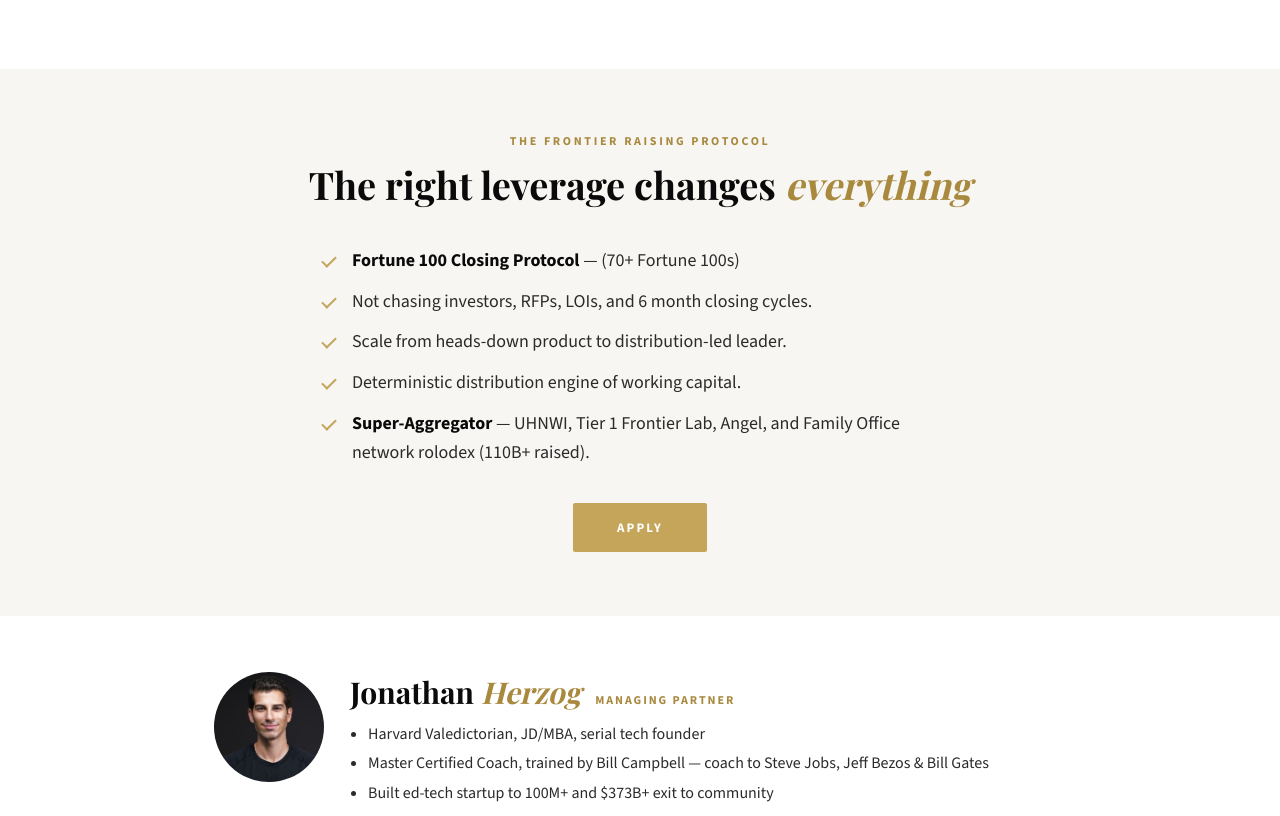
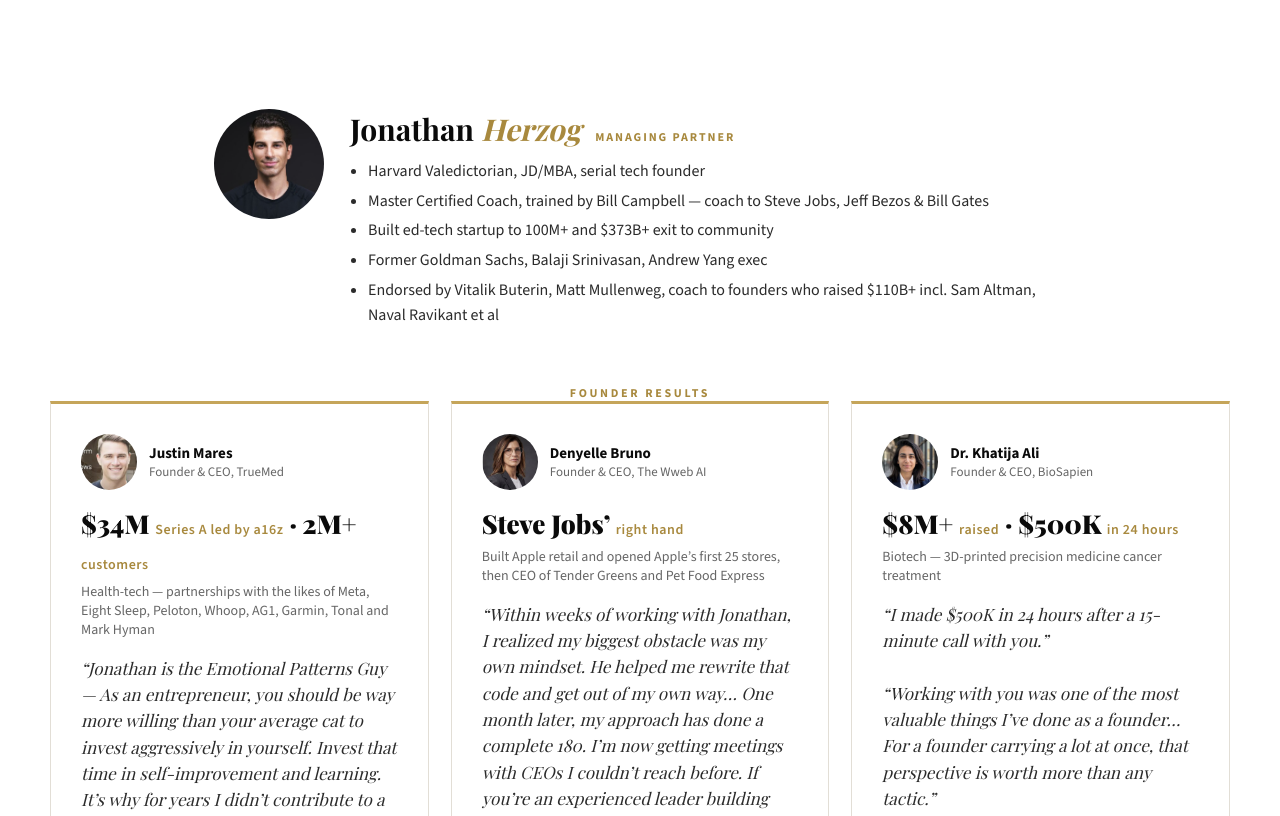
Before and after one commit to ubi2030/theceocohort-mastermind, a plain HTML site: page raising.html in a window 1280 px wide. Shown: the part 2766-3582 px from the top of the page. Drawn offline with nearby package versions, Linux system fonts and the light colour scheme; a script that the page names is missing; a web font is replaced by a local one.

Commit message:
Raising Cohort: remove What's included label and leverage section
Co-Authored-By: Claude Opus 5.5 <noreply@anthropic.com>

```diff
--- a/raising.html
+++ b/raising.html
@@ -284,7 +284,6 @@ footer{max-width:900px;margin:0 auto;padding:40px 24px 56px;border-top:1px solid
 </div>
 
 <section class="incl" id="about">
-  <div class="label" style="text-align:center;">What&rsquo;s included</div>
   <div class="incl-grid">
     <div class="incl-card"><h3>The Tier 1 Fundraising Protocol</h3><p>Endorsed by, coach to founders who&rsquo;ve raised 110B+.</p></div>
     <div class="incl-card"><h3>Weekly CEO Cohort</h3><p>Weekly CEO Cohort confidential calls.</p></div>
@@ -344,19 +343,6 @@ footer{max-width:900px;margin:0 auto;padding:40px 24px 56px;border-top:1px solid
       <blockquote>&ldquo;Jonathan has an incredible aptitude to work from first principles. He unpacks issues, uncovers the core pain, and builds up from there. This methodology has proven to be incredibly effective at netting parabolic results quickly.&rdquo;</blockquote>
     </div>
   </div>
-</section>
-
-<section class="pillars-sec">
-  <div class="label" style="text-align:center;">The Frontier Raising Protocol</div>
-  <h2>The right leverage changes <em>everything</em></h2>
-  <ul class="checks pbul">
-    <li><strong>Fortune 100 Closing Protocol</strong> &mdash; (70+ Fortune 100s)</li>
-    <li>Not chasing investors, RFPs, LOIs, and 6 month closing cycles.</li>
-    <li>Scale from heads-down product to distribution-led leader.</li>
-    <li>Deterministic distribution engine of working capital.</li>
-    <li><strong>Super-Aggregator</strong> &mdash; UHNWI, Tier 1 Frontier Lab, Angel, and Family Office network rolodex (110B+ raised).</li>
-  </ul>
-  <div class="apply-cta"><a href="#apply" class="btn">Apply</a></div>
 </section>
 
 <section class="bio">
```
